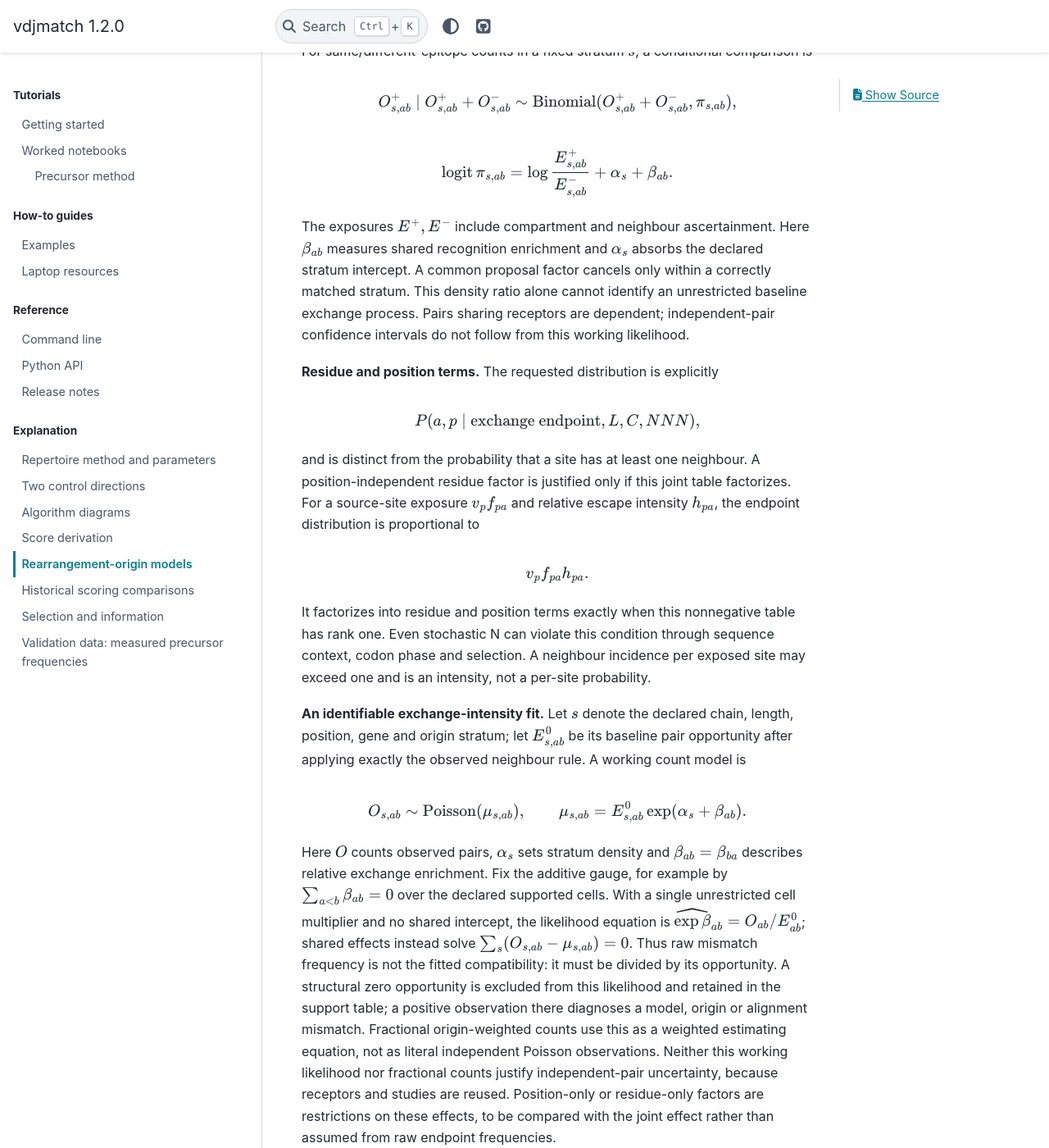
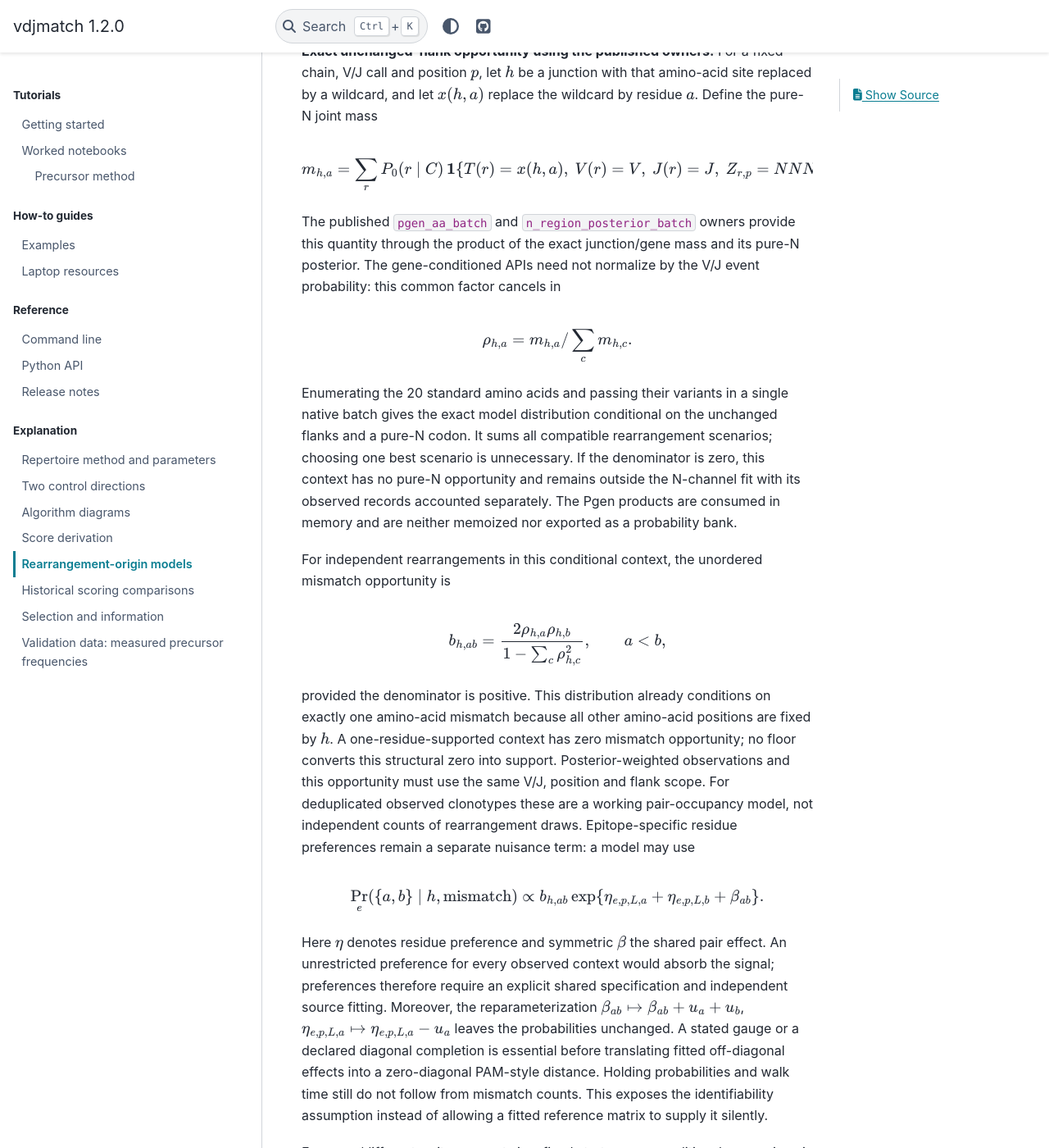
Before and after one commit to antigenomics/vdjmatch, a Sphinx documentation site: the page built from docs/rearrangement-origin.rst, in a window 1280 px wide and 1400 px high, scrolled down 6256 px. Shown: the whole window at 82% size. Built offline with Sphinx 7.4.7 and the PyData theme 0.15.4, drawn with Linux system fonts in a browser that asks for light colours; pages that are not in the unit, such as notebooks, are missing from menus.

Commit message:
Compute exact pure-N residue opportunity with native batch APIs

```diff
--- a/docs/rearrangement-origin.rst
+++ b/docs/rearrangement-origin.rst
@@ -318,6 +318,72 @@ identical neighbour selection. One-position amino-acid frequencies alone
 do not correct for matching at every other position. Position
 independence is an approximation, not a property of V(D)J rearrangement.
 
+**Exact unchanged-flank opportunity using the published owners.** For a
+fixed chain, V/J call and position :math:`p`, let :math:`h` be a
+junction with that amino-acid site replaced by a wildcard, and let
+:math:`x(h,a)` replace the wildcard by residue :math:`a`. Define the
+pure-N joint mass
+
+.. math::
+
+
+    m_{h,a}=\sum_r P_0(r\mid C)\,\mathbf1\{T(r)=x(h,a),\ V(r)=V,\ J(r)=J,\ Z_{r,p}=NNN\}.
+
+The published ``pgen_aa_batch`` and ``n_region_posterior_batch`` owners
+provide this quantity through the product of the exact junction/gene
+mass and its pure-N posterior. The gene-conditioned APIs need not
+normalize by the V/J event probability: this common factor cancels in
+
+.. math::
+
+
+    \rho_{h,a}=m_{h,a}/\sum_c m_{h,c}.
+
+Enumerating the 20 standard amino acids and passing their variants in a
+single native batch gives the exact model distribution conditional on
+the unchanged flanks and a pure-N codon. It sums all compatible
+rearrangement scenarios; choosing one best scenario is unnecessary. If
+the denominator is zero, this context has no pure-N opportunity and
+remains outside the N-channel fit with its observed records accounted
+separately. The Pgen products are consumed in memory and are neither
+memoized nor exported as a probability bank.
+
+For independent rearrangements in this conditional context, the
+unordered mismatch opportunity is
+
+.. math::
+
+
+    b_{h,ab}=\frac{2\rho_{h,a}\rho_{h,b}}{1-\sum_c\rho_{h,c}^2},\qquad a<b,
+
+provided the denominator is positive. This distribution already
+conditions on exactly one amino-acid mismatch because all other
+amino-acid positions are fixed by :math:`h`. A one-residue-supported
+context has zero mismatch opportunity; no floor converts this structural
+zero into support. Posterior-weighted observations and this opportunity
+must use the same V/J, position and flank scope. For deduplicated
+observed clonotypes these are a working pair-occupancy model, not
+independent counts of rearrangement draws. Epitope-specific residue
+preferences remain a separate nuisance term: a model may use
+
+.. math::
+
+
+    \Pr_e(\{a,b\}\mid h,\mathrm{mismatch})\propto
+    b_{h,ab}\exp\{\eta_{e,p,L,a}+\eta_{e,p,L,b}+\beta_{ab}\}.
+
+Here :math:`\eta` denotes residue preference and symmetric :math:`\beta`
+the shared pair effect. An unrestricted preference for every observed
+context would absorb the signal; preferences therefore require an
+explicit shared specification and independent source fitting. Moreover,
+the reparameterization :math:`\beta_{ab}\mapsto\beta_{ab}+u_a+u_b`,
+:math:`\eta_{e,p,L,a}\mapsto\eta_{e,p,L,a}-u_a` leaves the probabilities
+unchanged. A stated gauge or a declared diagonal completion is essential
+before translating fitted off-diagonal effects into a zero-diagonal
+PAM-style distance. Holding probabilities and walk time still do not
+follow from mismatch counts. This exposes the identifiability assumption
+instead of allowing a fitted reference matrix to supply it silently.
+
 For same/different-epitope counts in a fixed stratum :math:`s`, a
 conditional comparison is
 
```
Also changed, not shown: 2 other files.
